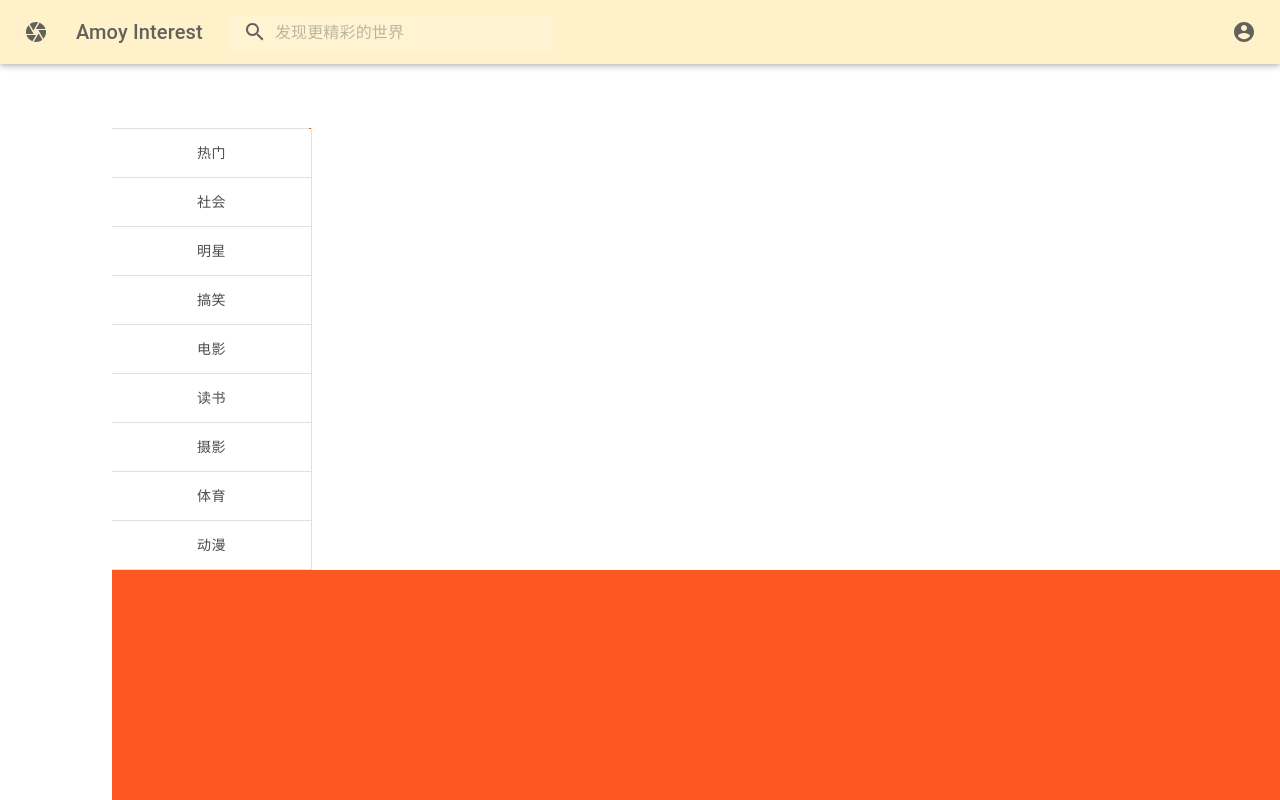
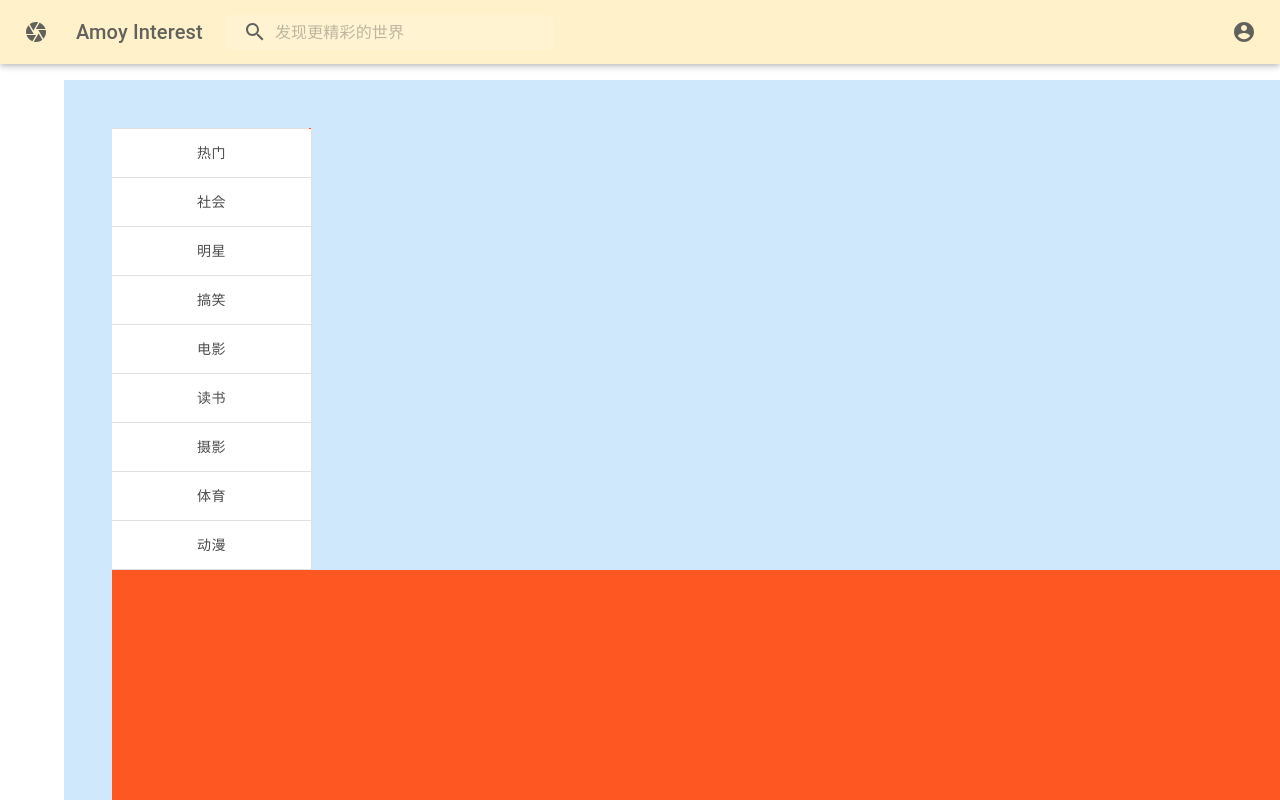
Before and after one commit to Amoy-interest/Frontend, a React (Create React App) app: page / in a window 1280 px wide. Shown: the top 800 px of the page. Built offline with nearby package versions, Linux system fonts and the light colour scheme.

Commit message:
feat: update routers

```diff
--- a/src/App.js
+++ b/src/App.js
@@ -46,7 +46,7 @@ function App() {
                     <Content>
                         <Container maxWidth="lg"
                                    style={{
-                                       // backgroundColor: '#cfe8fc',
+                                       backgroundColor: '#cfe8fc',
                                        minHeight: '80vh',
                                        margin: '2vh 5vw' }}>
                             <main className={classes.content}>
```
